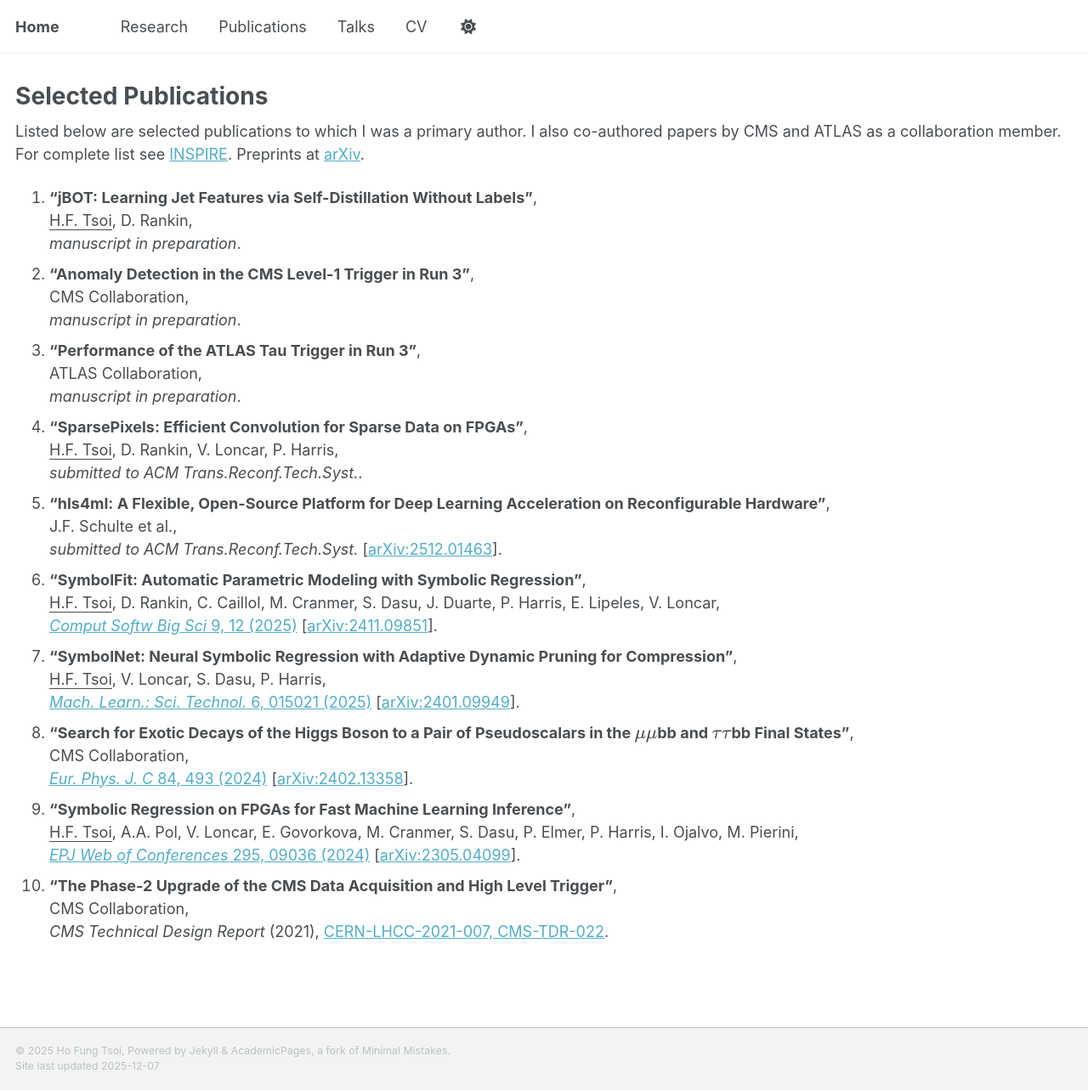
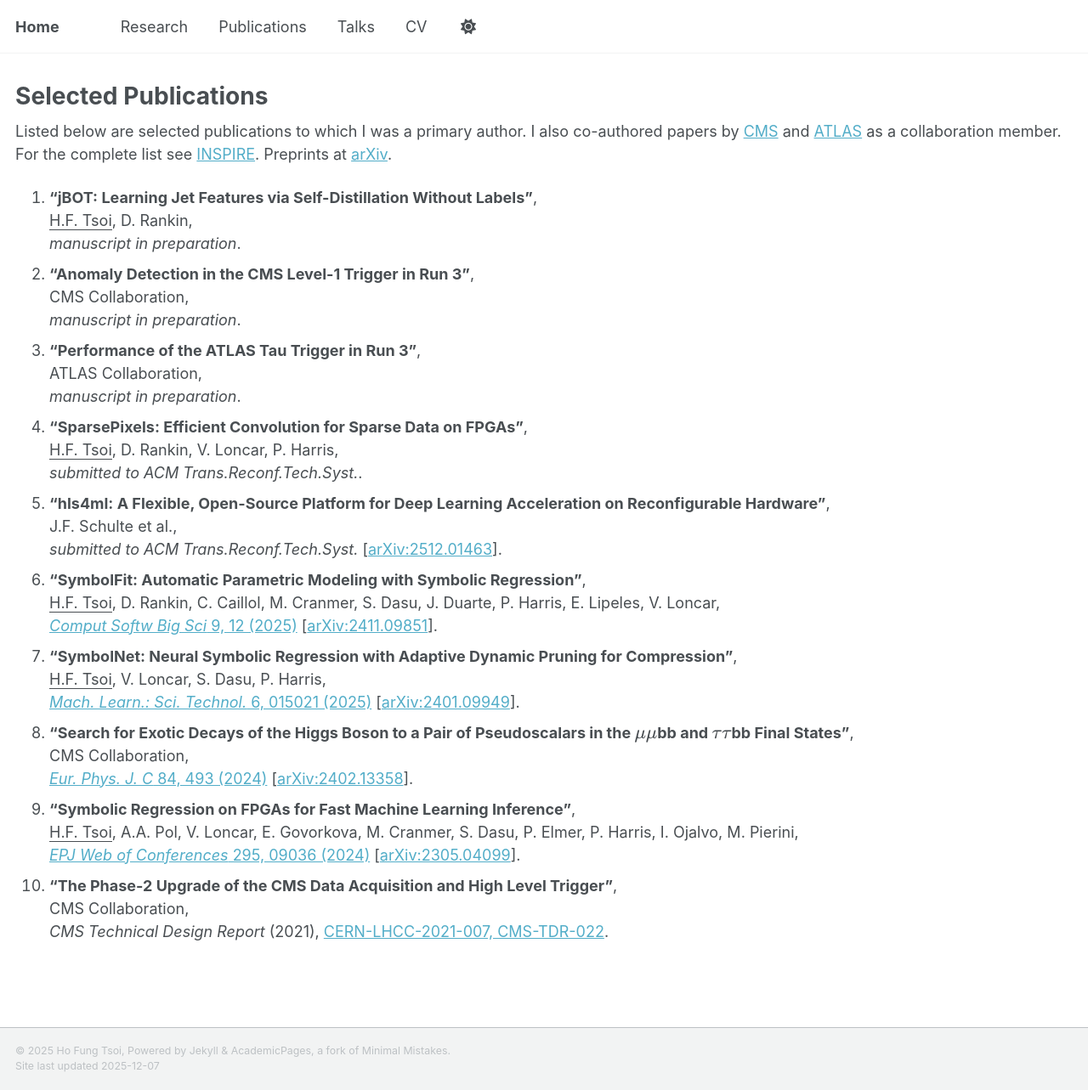
Before and after one commit to hftsoi/hftsoi.github.io, a Jekyll site: the page built from _pages/publications.md, in a window 1280 px wide and 1283 px high. Shown: the whole window at 85% size. Built offline with Jekyll 4.4.1, drawn with Linux system fonts in a browser that asks for light colours; a script bundle is joined from its source files by our own code; library files that are not in the unit come from our copies.

Commit message:
minor fix

```diff
--- a/_pages/publications.md
+++ b/_pages/publications.md
@@ -21,7 +21,7 @@ author_profile: false
 }
 </style>
 
-Listed below are selected publications to which I was a primary author. I also co-authored papers by CMS and ATLAS as a collaboration member. For complete list see [INSPIRE](https://inspirehep.net/authors/1791418). Preprints at [arXiv](https://arxiv.org/a/tsoi_h_1.html).
+Listed below are selected publications to which I was a primary author. I also co-authored papers by [CMS](https://cms.cern/collaboration) and [ATLAS](https://atlas.cern/) as a collaboration member. For the complete list see [INSPIRE](https://inspirehep.net/authors/1791418). Preprints at [arXiv](https://arxiv.org/a/tsoi_h_1.html).
 
 1. **"jBOT: Learning Jet Features via Self-Distillation Without Labels"**,
    <u>H.F. Tsoi</u>, D. Rankin,
```
Also changed, not shown: 1 other file.
